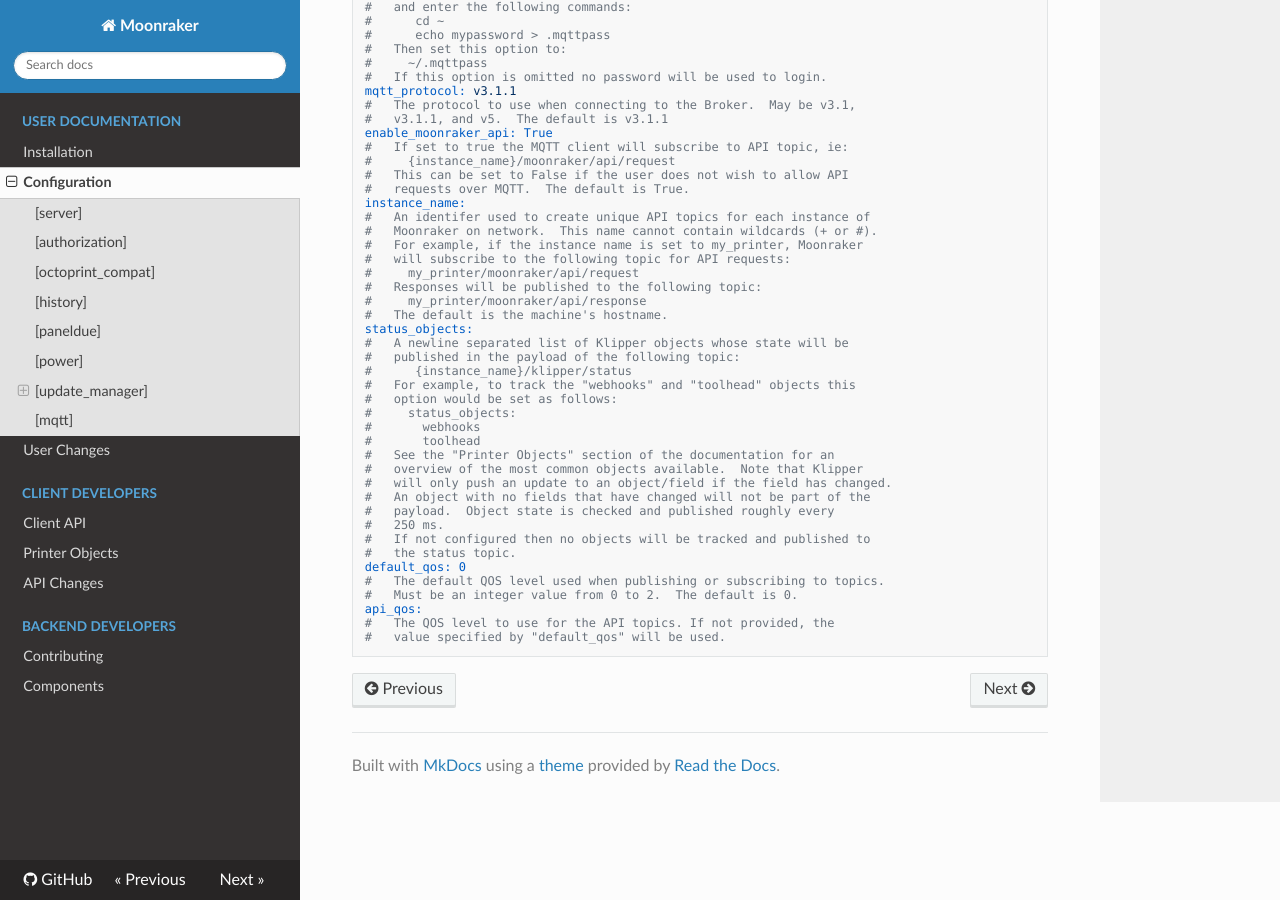
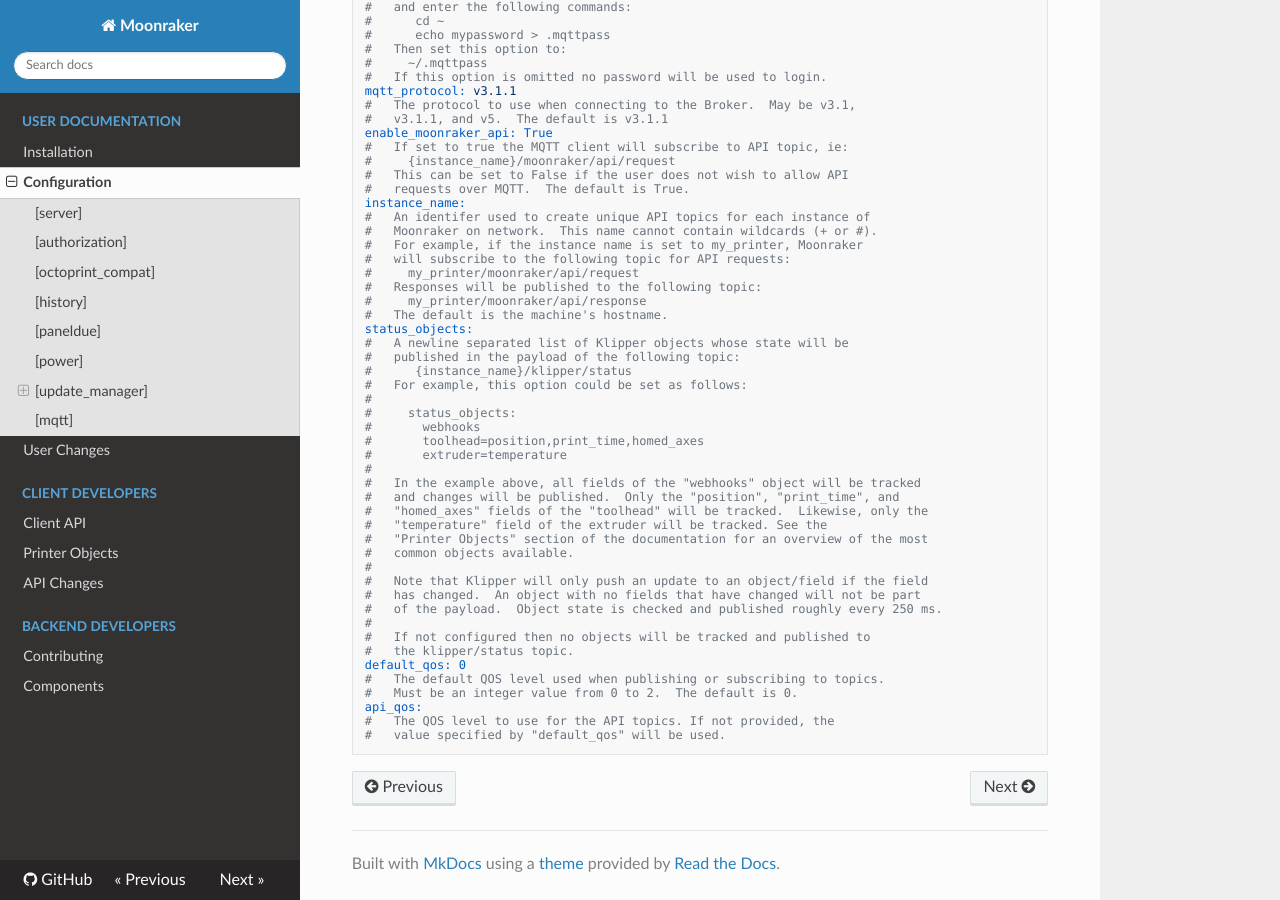
Before and after one commit to Marirossibn/moonraker, an MkDocs documentation site: the page built from docs/configuration.md, in a window 1280 px wide and 900 px high, scrolled down 8478 px. Built offline with MkDocs 1.6.1, drawn with Linux system fonts in a browser that asks for light colours; nearby versions of some CDN libraries.

Commit message:
docs: update the mqtt documentation
Signed-off-by:  Eric Callahan <arksine.code@gmail.com>

```diff
--- a/docs/configuration.md
+++ b/docs/configuration.md
@@ -563,19 +563,26 @@ status_objects:
 #   A newline separated list of Klipper objects whose state will be
 #   published in the payload of the following topic:
 #      {instance_name}/klipper/status
-#   For example, to track the "webhooks" and "toolhead" objects this
-#   option would be set as follows:
+#   For example, this option could be set as follows:
+#
 #     status_objects:
 #       webhooks
-#       toolhead
-#   See the "Printer Objects" section of the documentation for an
-#   overview of the most common objects available.  Note that Klipper
-#   will only push an update to an object/field if the field has changed.
-#   An object with no fields that have changed will not be part of the
-#   payload.  Object state is checked and published roughly every
-#   250 ms.
+#       toolhead=position,print_time,homed_axes
+#       extruder=temperature
+#
+#   In the example above, all fields of the "webhooks" object will be tracked
+#   and changes will be published.  Only the "position", "print_time", and
+#   "homed_axes" fields of the "toolhead" will be tracked.  Likewise, only the
+#   "temperature" field of the extruder will be tracked. See the
+#   "Printer Objects" section of the documentation for an overview of the most
+#   common objects available.
+#
+#   Note that Klipper will only push an update to an object/field if the field
+#   has changed.  An object with no fields that have changed will not be part
+#   of the payload.  Object state is checked and published roughly every 250 ms.
+#
 #   If not configured then no objects will be tracked and published to
-#   the status topic.
+#   the klipper/status topic.
 default_qos: 0
 #   The default QOS level used when publishing or subscribing to topics.
 #   Must be an integer value from 0 to 2.  The default is 0.
```
